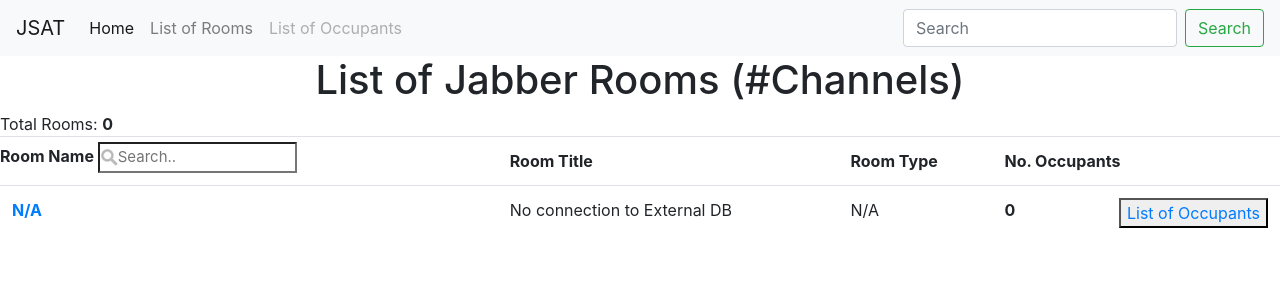
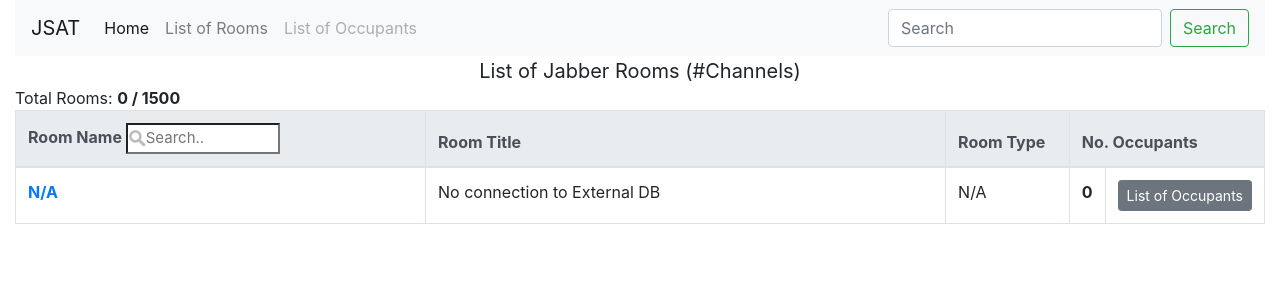
Before and after one commit to draganttt/jabberadmin, a Flask app: page /rooms in a window 1280 px wide. Shown: the top 300 px of the page. Run offline with Flask 2, Linux system fonts and the light colour scheme; some libraries are stand-ins or nearby versions.

Commit message:
add more functionality

```diff
--- a/Templates/index.html
+++ b/Templates/index.html
@@ -7,7 +7,7 @@
 <style>
 
 </style>
-	<body>
+	<body class="container-fluid">
 <nav class="navbar navbar-expand-lg navbar-light bg-light">
   <a class="navbar-brand" href="#">JSAT</a>
   <button class="navbar-toggler" type="button" data-toggle="collapse" data-target="#navbarSupportedContent" aria-controls="navbarSupportedContent" aria-expanded="false" aria-label="Toggle navigation">
@@ -49,7 +49,7 @@
 					<option value="admin">Administrator</option>
 					<option value="user">Self Service</option>
 				</select>
-				<input type="submit">
+				<input class="btn btn-secondary btn-sm" type="submit">
 			</form>
 		</div>
 	<script type="text/javascript" src="/static/js/bootstrap.min.js"></script>
--- a/Templates/rooms.html
+++ b/Templates/rooms.html
@@ -17,12 +17,12 @@
 #roomTable {
   border-collapse: collapse; /* Collapse borders */
 }
-#roomTable tr:hover {
-  /* Add a grey background color to the table header and on hover */
-  background-color: #f1f1f1;
-}
+.table thead th {
+    vertical-align: center;
+    white-space: nowrap;
+    }
 </style>
-	<body>
+	<body class="container-fluid">
 <nav class="navbar navbar-expand-lg navbar-light bg-light">
   <a class="navbar-brand" href="#">JSAT</a>
   <button class="navbar-toggler" type="button" data-toggle="collapse" data-target="#navbarSupportedContent" aria-controls="navbarSupportedContent" aria-expanded="false" aria-label="Toggle navigation">
@@ -48,24 +48,31 @@
   </div>
 </nav>
 
-<div><h1 align="center">List of Jabber Rooms (#Channels)</h1></div><div>Total Rooms: <b>{{ totalrooms }}</b></div>
-			<table id="roomTable" class="table">
+<div align="center" style="font-size:20px">List of Jabber Rooms (#Channels)</div>
+<div>Total Rooms: <b>{{ totalrooms }} / 1500</b></div>
+<div class="table-responsive-sm">
+			<table id="roomTable" class="table table-bordered" style="table-layout: auto; width: 100%;">
+                <thead class="thead-light">
 				<tr>
-					<th style="padding: 5px 0px 5px 0px; align="left">Room Name <input type="text" id="roomInput" onkeyup="myRoom()" placeholder="Search.."></th>
-					<th >Room Title</th>
-					<th >Room Type</th>
-					<th colspan="2">No. Occupants</th>
+					<th width="35%">Room Name <input type="text" id="roomInput" onkeyup="myRoom()" placeholder="Search.."></th>
+					<th width="45%">Room Title</th>
+					<th width="10%">Room Type</th>
+					<th colspan="2" width="10%">No. Occupants</th>
 				</tr>
+                </thead>
+                <tbody>
 				{% for row in tc_rooms %}
 				<tr>
 					<td style="color:#038; font-weight:bold;text-transform: uppercase"><a href="{{ url_for('roomdetails', room=row[0]) }}" title="Click on the Room Name for more details">{{row[0][:row[0].index("@")]}}</a></td>
 					<td>{{row[2]}}</td>
 					<td>{{row[3]}}</td>
 					<td><b>{{row[4]}}</b></td>
-					<td align="right"><button><a href="{{ url_for('occupants', room=row[0]) }}">List of Occupants</a></button></td>
+					<td><a class="btn btn-secondary btn-sm" href="{{ url_for('occupants', room=row[0]) }}">List of Occupants</a></td>
 				</tr>
 				{% endfor %}
+                </tbody>
 		</table>
+</div>
 	 <script>
 function myRoom() {
   // Declare variables
```
Also changed, not shown: Templates/occupants.html (+14 -8 lines), Templates/roomdetails.html (+16 -6 lines).
